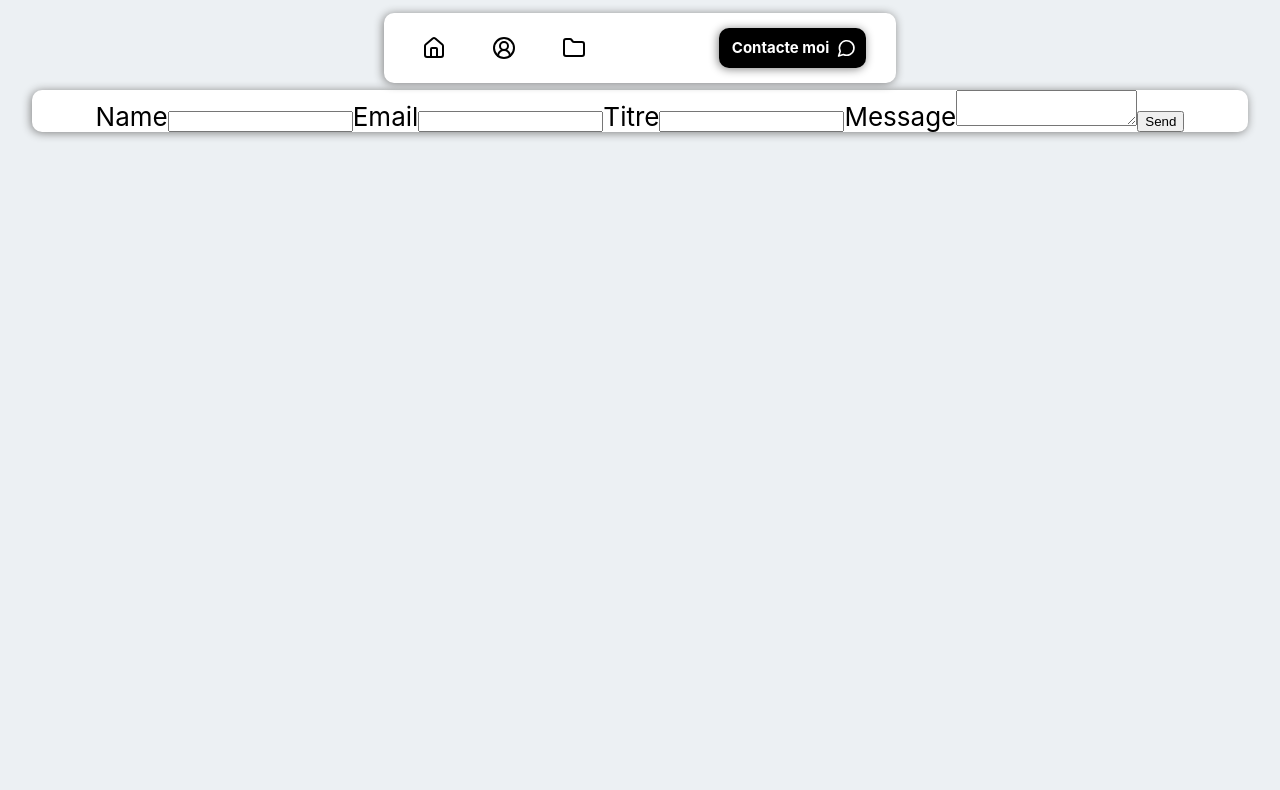
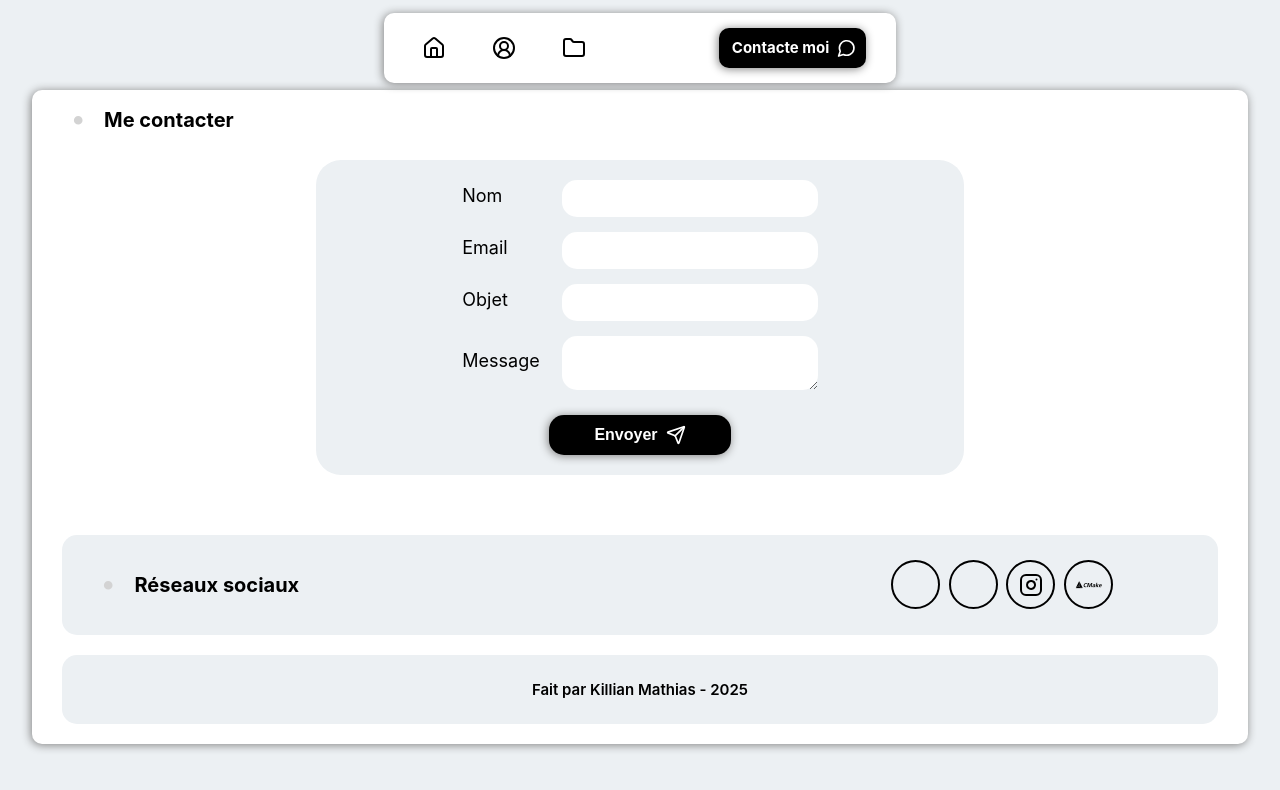
Before and after one commit to killianmathias/Portfolio, a React (Create React App) app: page /portfolio/contact in a window 1280 px wide. Shown: the top 790 px of the page. Built offline with nearby package versions, Linux system fonts and the light colour scheme.

Commit message:
Personnalisation de la page Contact

```diff
--- a/src/components/About/About.jsx
+++ b/src/components/About/About.jsx
@@ -11,7 +11,9 @@ function About() {
             <img src={source} className='about-image'/>
         </div>
         <AboutHeader text='Un peu plus sur moi'/>
-        <p>Je m'appelle Killian Mathias, étudiant en L2 CMI Informatique à l'Université de Marie et Louis Pasteur de Besançon. Passionné d'informatique, j'adore me plonger dans des projets toujours plus fascinants les uns que les autres. </p>
+        <div className='about-more'>
+          <p>Je m'appelle Killian Mathias, étudiant en L2 CMI Informatique à l'Université de Marie et Louis Pasteur de Besançon. Passionné d'informatique, j'adore me plonger dans des projets toujours plus fascinants les uns que les autres. </p>
+        </div>
     </div>
   )
 }
--- a/src/components/About/styles/about.css
+++ b/src/components/About/styles/about.css
@@ -26,3 +26,11 @@
     align-items: center;
     margin-bottom: 20px;
 }
+
+.about-content img{
+    border : 10px solid rgba(236, 240,243,0.5)
+}
+
+.about-more{
+    margin-bottom: 40px;
+}
--- a/src/components/Contact/Contact.jsx
+++ b/src/components/Contact/Contact.jsx
@@ -1,39 +1,73 @@
-import React, { useRef } from 'react';
+import React, { useRef, useEffect, useState } from 'react';
 import emailjs from '@emailjs/browser';
-import './styles/contact.css'
+import './styles/contact.css';
+import { Send, Loader2} from 'lucide-react';
+import PresentationTitle from '../Presentation/PresentationTitle';
 
 export const Contact = () => {
+
+    const [loading, setLoading] = useState(false);
   const form = useRef();
+  const textareaRef = useRef();
+  const [textareaHeight, setTextareaHeight] = useState('auto');
+
+  const handleTextareaChange = () => {
+    setTextareaHeight(textareaRef.current.scrollHeight + 'px');
+  };
 
   const sendEmail = (e) => {
+    setLoading(true);
     e.preventDefault();
-    console.log(form.current)
+    console.log(form.current);
     emailjs
       .sendForm('service_786o03b', 'template_t7x61vu', form.current, {
         publicKey: 'xY1Ir0Y4xwnpZSGFh',
       })
-      .then(
-        () => {
-          console.log('SUCCESS!');
-        },
-        (error) => {
-          console.log('FAILED...', error.text);
-        },
-      );
+      .then(() => {
+        console.log('SUCCESS!');
+        form.current.reset();
+        setTextareaHeight('auto');
+        setLoading(false);
+      }, (error) => {
+        console.log('FAILED...', error.text);
+      });
   };
 
   return (
     <div className='formulaire'>
+        <div className='title-container'>
+            <PresentationTitle text={'Me contacter'}/>
+        </div>
         <form ref={form} onSubmit={sendEmail}>
-        <label>Name</label>
-        <input type="text" name="user_name" />
-        <label>Email</label>
-        <input type="email" name="user_email" />
-        <label>Titre</label>
-        <input type="text" name="title" />
-        <label>Message</label>
-        <textarea name="message" />
-        <input type="submit" value="Send" />
+            <div className='champ'>
+                <label>Nom</label>
+                <input type='text' name='user_name' />
+            </div>
+            <div className='champ'>
+                <label>Email</label>
+                <input type='email' name='user_email' />
+            </div>
+            <div className='champ'>
+                <label>Objet</label>
+                <input type='text' name='title' />
+            </div>
+            <div className='champ textarea-container' style={{ height: textareaHeight }}>
+                <label>Message</label>
+                <textarea
+                  name='message'
+                  ref={textareaRef}
+                  style={{ height: textareaHeight }}
+                  onChange={handleTextareaChange}
+                />
+            </div>
+            {loading ? <div className='loading'>
+            <div className='loader'>
+                <Loader2 />
+            </div>
+        </div> :
+            <button type='submit' className='submit-button'>
+              Envoyer <Send size={20} style={{ marginLeft: '8px' }} />
+            </button>}
         </form>
     </div>
   );
--- a/src/components/Contact/styles/contact.css
+++ b/src/components/Contact/styles/contact.css
@@ -1,4 +1,109 @@
 .formulaire{
     display: flex;
     flex-direction: column;
+    align-items: center;
+    margin-bottom: 40px;
 }
+
+.formulaire form {
+    display: flex;
+    flex-direction: column;
+    justify-content: center;
+    align-items: center;
+    background-color: #ecf0f3;
+    width: 50%;
+    border-radius: 25px;
+    margin-top: 20px;
+    margin-bottom: 20px;
+    padding: 20px;
+}
+.loading{
+    display: flex;
+    flex-direction: column;
+    justify-content: center;
+    align-items: center;
+    background-color: #ecf0f3;
+    width: 50%;
+    border-radius: 25px;
+    margin-top: 20px;
+    margin-bottom: 20px;
+}
+
+input[type='text'],
+input[type='email'],
+textarea{
+    width: 60%;
+    background-color: white;
+    border-radius: 15px;
+    border: 0px;
+    font-size: 15px;
+    padding: 10px;
+    box-sizing: border-box;
+    overflow-y: hidden;
+    resize: vertical;
+}
+
+label{
+    font-size: 18px;
+    margin-bottom: 5px;
+    width: 30px;
+}
+
+.champ{
+    display: flex;
+    flex-direction: row;
+    justify-content: space-around;
+    align-items: center;
+    width: 70%;
+    margin-bottom: 15px;
+}
+
+.textarea-container{
+    transition: height 0.2s ease-in-out;
+}
+
+button[type='submit']{
+    width: 30%;
+    background-color: black;
+    color: white;
+    border-radius: 15px;
+    border: 0px;
+    padding: 10px;
+    font-size: 16px;
+    font-weight: bold;
+    cursor: pointer;
+    margin-top: 10px;
+    transition: 0.5s ease-in-out;
+    display: flex;
+    flex-direction: row;
+    align-items: center;
+    justify-content: center;
+    box-shadow: -1px 1px 10px grey;
+}
+
+button[type='submit']:hover{
+    box-shadow: 0 0 0 5px lightgrey;
+    transition: 0.5s ease-in-out;
+}
+
+.loader{
+    animation: rotating 2s infinite;
+    display: flex;
+    justify-content: center;
+    align-items: center;
+}
+
+
+@keyframes rotating {
+  from {
+    transform: rotate(0deg);
+  }
+  to {
+    transform: rotate(360deg);
+  }
+}
+
+.title-container{
+    width: 100%;
+    display: flex;
+}
--- a/src/pages/ContactPage.jsx
+++ b/src/pages/ContactPage.jsx
@@ -2,6 +2,8 @@ import './../App.css';
 import Button from '../components/Button'
 import Navbar from '../components/Navbar/Navbar';
 import { Contact } from '../components/Contact/Contact';
+import Socials from '../components/Socials/Socials';
+import Footer from '../components/Footer/Footer';
 
 function ContactPage() {
   return (
@@ -9,7 +11,9 @@ function ContactPage() {
       <header className="App-header">
         <Navbar/>
         <div className='homepage-content'>
-        <Contact/>
+          <Contact/>
+          <Socials/>
+          <Footer/>
         </div>
       </header>
 
```
Also changed, not shown: src/assets/me.jpg.
